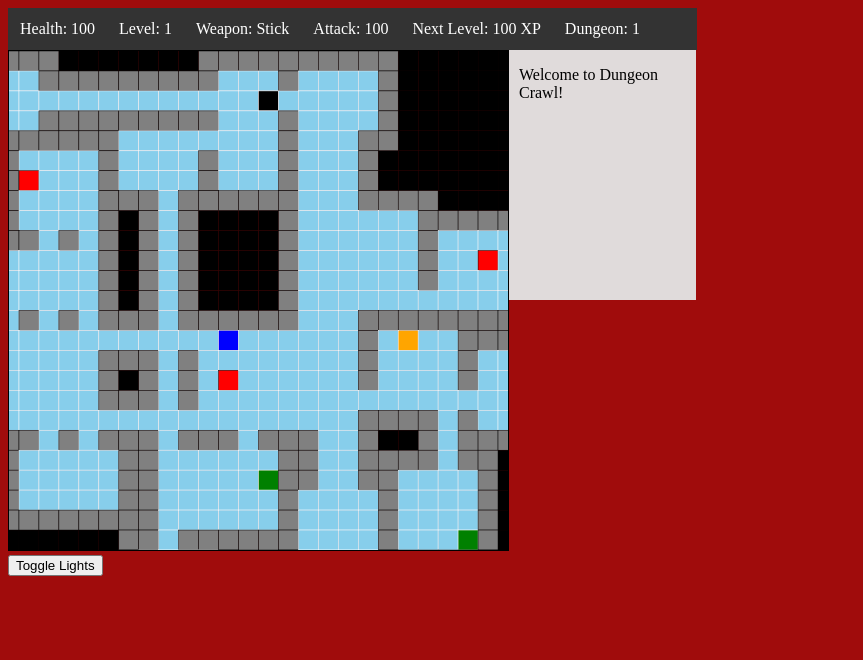
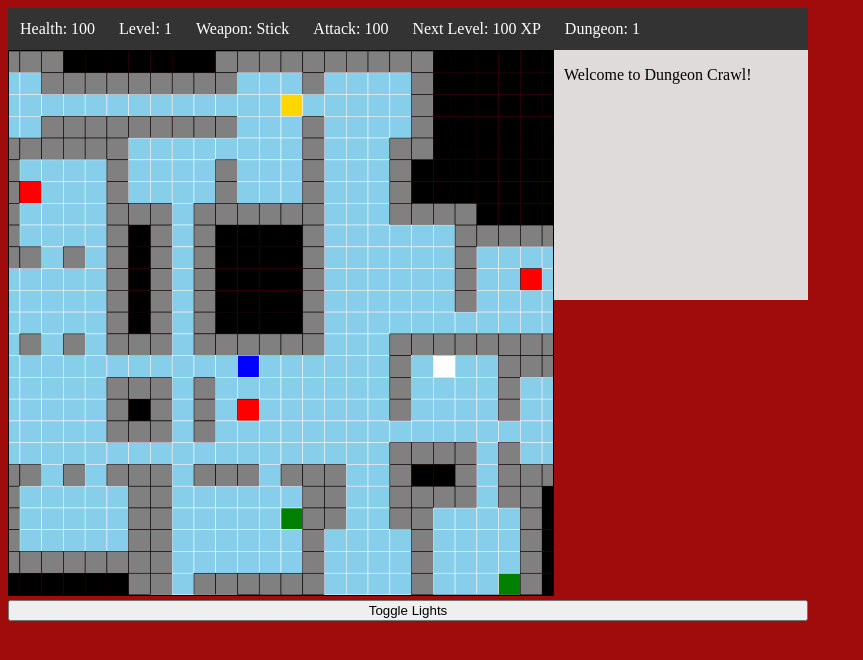
Before and after one commit to KenzoM/fcc-roguelike-dungeon-crawler, a React app: page / in a window 1280 px wide. Shown: the top 660 px of the page, without its empty margins (0-863 px from the left). Built offline with nearby package versions, Linux system fonts and the light colour scheme.

Commit message:
scss styles

```diff
--- a/config/webpack.config.dev.js
+++ b/config/webpack.config.dev.js
@@ -112,7 +112,7 @@ module.exports = {
       {
         test: /\.(sass|scss)$/,
         include: paths.appSrc,
-        loaders: ["style", "css", "sass"]
+        loaders: ["style", "css", "sass", "postcss"]
       },
       // "postcss" loader applies autoprefixer to our CSS.
       // "css" loader resolves paths in CSS and adds assets as dependencies.
--- a/src/stylesheets/styles.scss
+++ b/src/stylesheets/styles.scss
@@ -2,14 +2,16 @@ body{
   background: #A00C0C;
 }
 .app-container {
-  max-width: 600px;
+  max-width: 800px;
+  display: flex;
+  flex-direction: column;
 }
 
 .status-bar {
-  min-width: 689px;
-}
-
-.status-bar  ul {
+  // min-width: 689px;
+  width: 100%;
+  // max-width: 100%;
+  ul {
     list-style-type: none;
     margin: 0;
     padding: 0;
@@ -17,7 +19,7 @@ body{
     background-color: #333333;
   }
 
-.status-bar li {
+  li {
       float: left;
       display: block;
       color: white;
@@ -25,10 +27,28 @@ body{
       padding: 12px;
       text-decoration: none;
   }
+}
+
+.container{
+  // max-width: 835px;
+  display: flex;
+  .dungeon-map{
+    width: 70%;
+    margin: 0;
+  }
+
+  .message{
+    height: 250px;
+    width: 30%;
+    margin: 0;
+    background: #e0dbdb;
+    padding: 0px 10px 0 10px;
+  }
+}
+
 
 svg {
   border: 1px solid black;
-}
 
   .wall{
     fill: gray;
@@ -41,12 +61,12 @@ svg {
   }
 
   .player {
-  fill: black;
+    fill: gold;
     stroke: white;
   }
 
   .goal {
-  fill: orange;
+    fill: white;
     stroke: white;
   }
 
@@ -71,22 +91,8 @@ svg {
   }
 
   .boss {
-  fill: white;
+    fill: darkred;
     stroke: black;
   }
 
-.container{
-  min-width: 835px;
-  display: flex;
 }
-
-.dungeon-map{
-  width: 60%;
-}
-
-.message{
-  height: 250px;
-  width: 20%;
-  background: #e0dbdb;
-  padding: 0px 10px 0 10px;
-}
```
Lines whose indentation alone changed are shown as unchanged.
